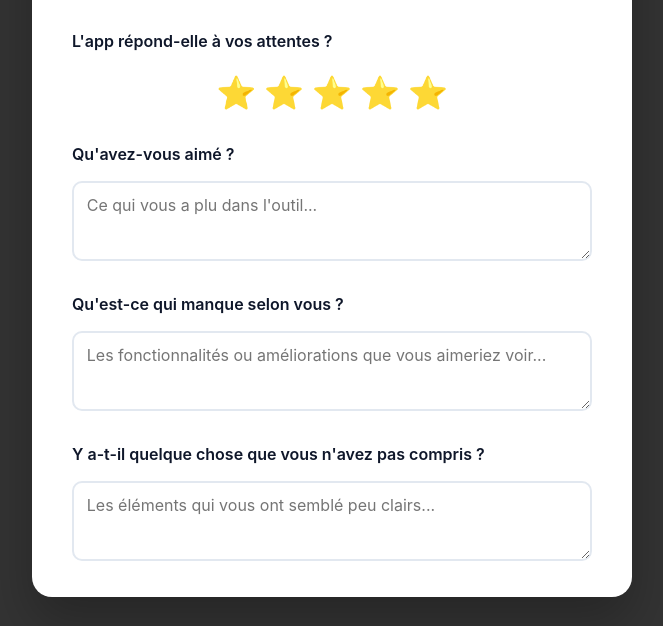
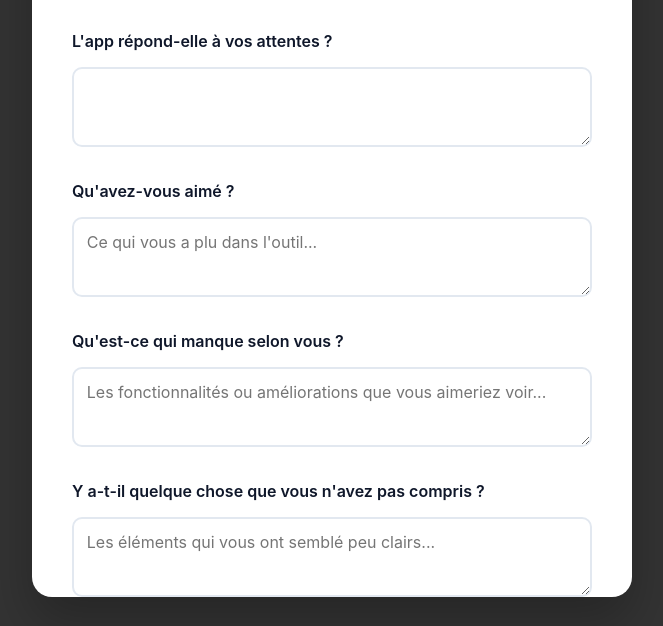
Before and after one commit to AbderFromGuinea/MyApp, a website: page feedback-modal.html in a window 1280 px wide. Shown: the part 163-789 px from the top of the page, without its empty margins (308-971 px from the left). Drawn offline with Linux system fonts and the light colour scheme.

Commit message:
Update feedback-modal.html

```diff
--- a/feedback-modal.html
+++ b/feedback-modal.html
@@ -292,14 +292,7 @@
             <!-- Question 1: Rating -->
             <div class="form-group">
                 <label class="form-label">L'app répond-elle à vos attentes ?</label>
-                <div class="star-rating-container">
-                    <span class="star-rating" data-rating="1">⭐</span>
-                    <span class="star-rating" data-rating="2">⭐</span>
-                    <span class="star-rating" data-rating="3">⭐</span>
-                    <span class="star-rating" data-rating="4">⭐</span>
-                    <span class="star-rating" data-rating="5">⭐</span>
-                </div>
-                <input type="hidden" name="rating" id="rating" value="">
+		<textarea name="rating" class="form-textarea" placeholder=""></textarea>
             </div>
 
             <!-- Question 2: Ce qui a été aimé -->
```
